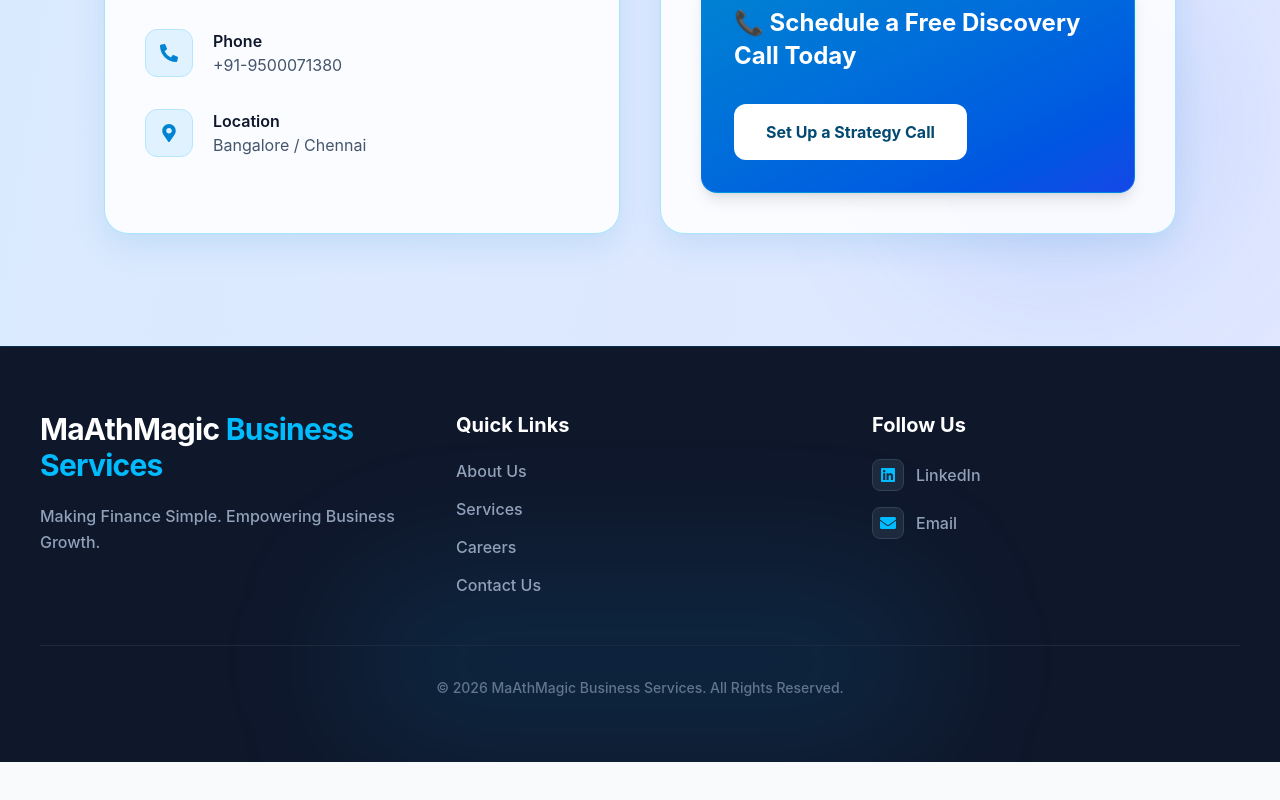
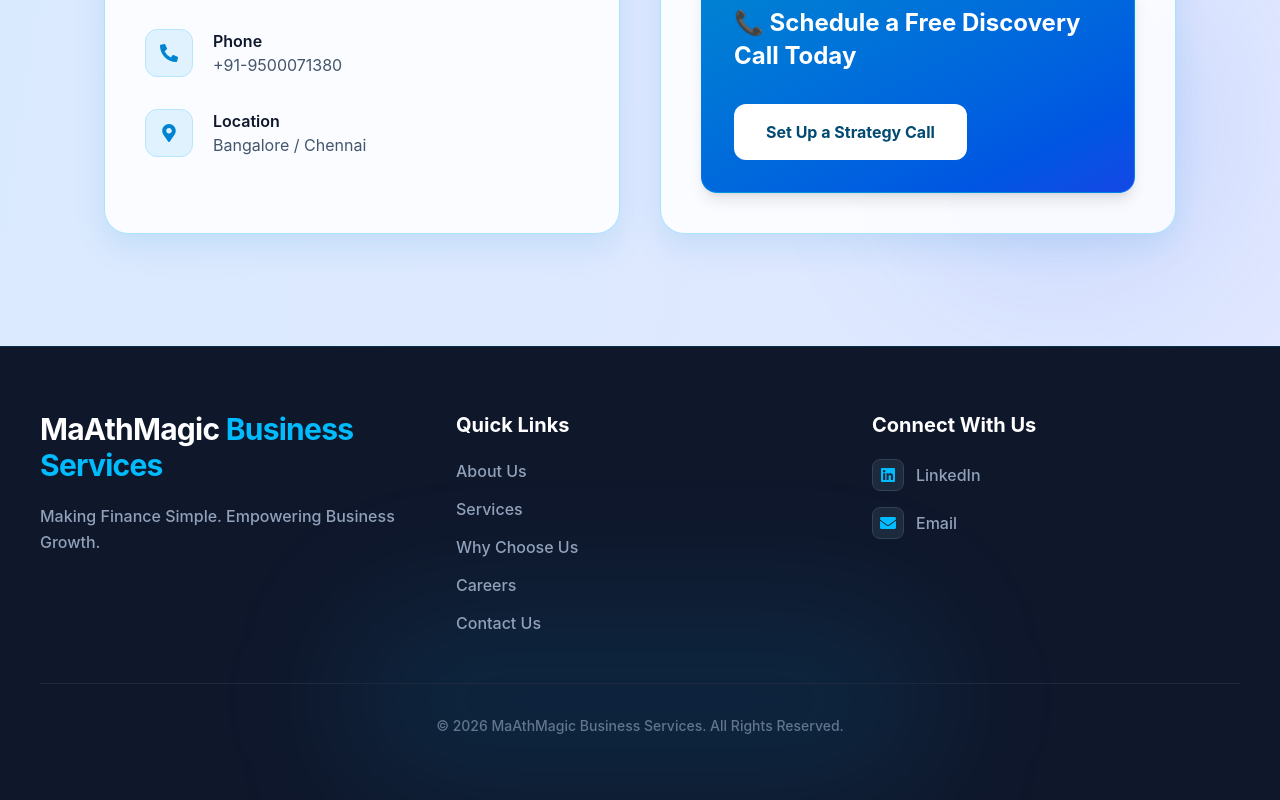
Before and after one commit to Amirtha2105/asap-website, a React (Vite) app: page / in a window 1280 px wide. Shown: the part 8306-9106 px from the top of the page. Before the commit the page ends 9068 px from the top, so only its background shows below. Built offline with nearby package versions, Linux system fonts and the light colour scheme.

Commit message:
Fixed footer

```diff
--- a/src/components/Footer.tsx
+++ b/src/components/Footer.tsx
@@ -34,6 +34,10 @@
                 Services
               </a>
 
+              <a href="#why-us" className="hover:text-sky-400 transition-colors duration-200">
+                Why Choose Us
+              </a>
+
               <a href="#careers" className="hover:text-sky-400 transition-colors duration-200">
                 Careers
               </a>
@@ -44,13 +48,15 @@
             </div>
           </div>
 
-          {/* Follow Us */}
+          {/* Connect With Us */}
           <div>
-            <h3 className="text-xl font-bold text-white mb-5">Follow Us</h3>
+            <h3 className="text-xl font-bold text-white mb-5">Connect With Us</h3>
 
             <div className="space-y-4">
               <a
-                href="#"
+                href="https://www.linkedin.com/in/maathmagic-business-services/"
+                target="_blank"
+                rel="noopener noreferrer"
                 className="
                   flex
                   items-center
@@ -69,7 +75,9 @@
               </a>
 
               <a
-                href="mailto:maathmagic85@gmail.com"
+                href="https://mail.google.com/mail/?view=cm&fs=1&to=maathmagic85@gmail.com"
+                target="_blank"
+                rel="noopener noreferrer"
                 className="
                   flex
                   items-center
```
